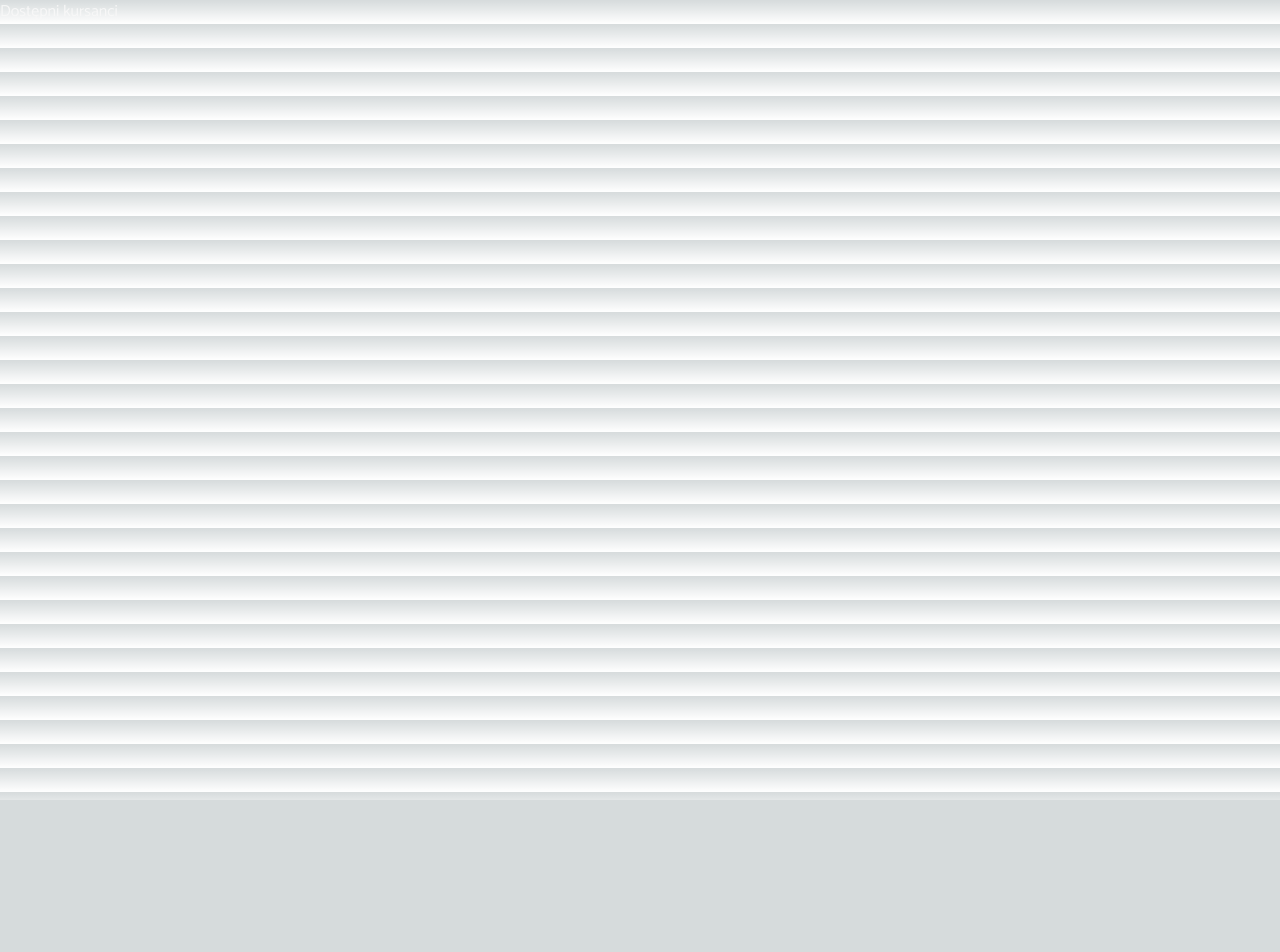
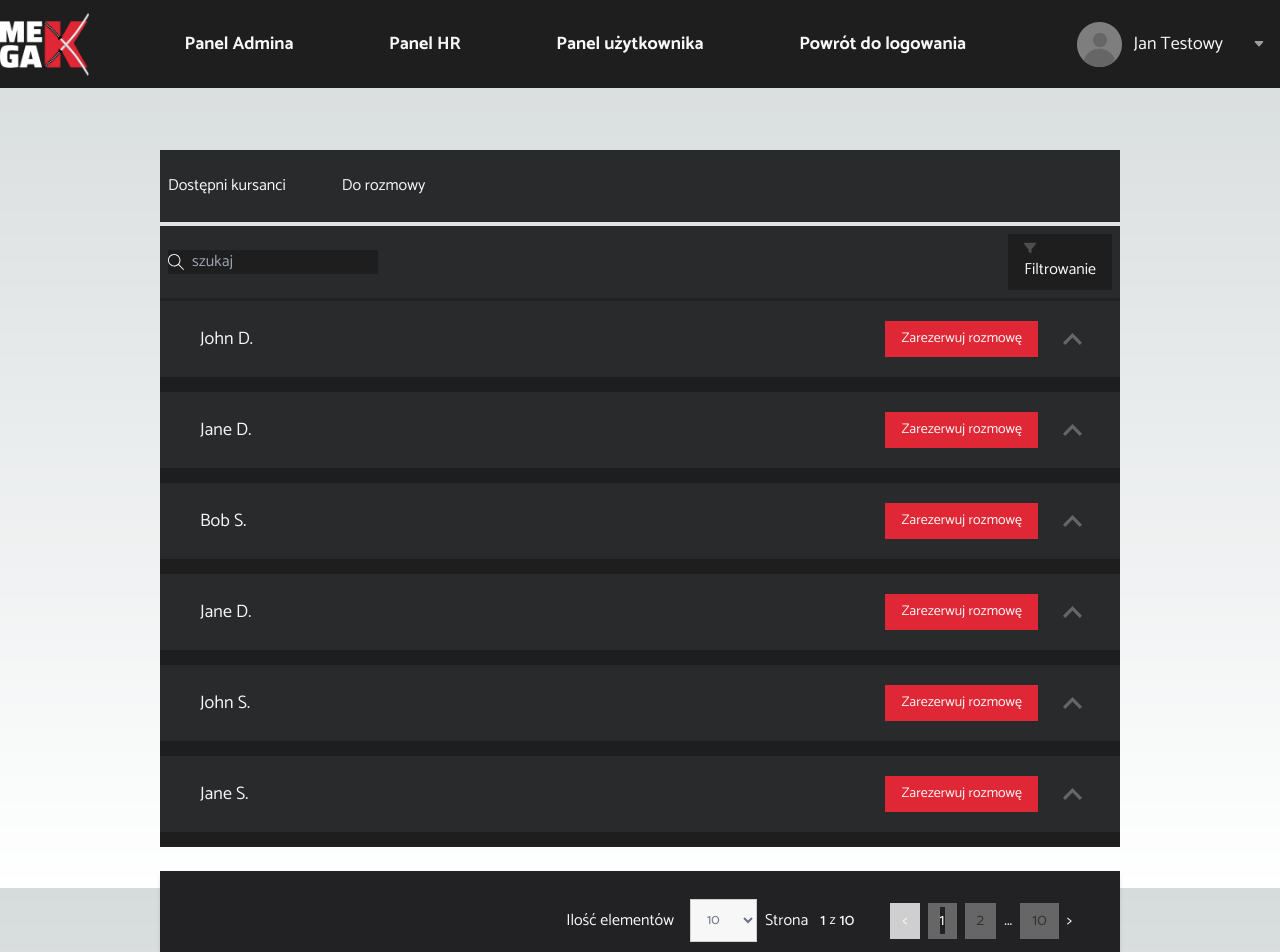
Before and after one commit to MichalTomczakSE/Mega-K-Headhunter-Front, a Next.js app: page /dashboard/hr/available-students in a window 1280 px wide. Shown: the top 952 px of the page. Before the commit the page ends 800 px from the top, so only its background shows below. Built offline with nearby package versions, Linux system fonts and the light colour scheme.

Commit message:
Create Layout for demo display

```diff
--- a/components/common/Header.tsx
+++ b/components/common/Header.tsx
@@ -1,42 +1,66 @@
-import Image from "next/image";
-import {Menu} from "@headlessui/react";
-import Link from "next/link"
+import Image from 'next/image';
+import { Menu } from '@headlessui/react';
+import Link from 'next/link';
 
 const links = [
-    {href: '#', label: 'Konto'},
-    {href: '/', label: 'Wyloguj'},
+  { href: '#', label: 'Konto' },
+  { href: '/', label: 'Wyloguj' },
 
-]
+];
 
 
 export const Header = () => {
   return (
-        <header className="bg-navbar-background">
-            <nav className="flex items-center justify-between flex-wrap container mx-auto pt-[13px] pb-[12px]">
+    <header className='bg-navbar-background'>
+      <nav className='flex items-center justify-between flex-wrap container mx-auto pt-[13px] pb-[12px]'>
+        <Link href='/dashboard'>
           <div>
-                    <Image src="/images/logo.png" height="55" width="89" alt="Megalogo"/>
+            <Image src='/images/logo.png' height='55' width='89' alt='Megalogo' />
           </div>
-                <div className="text-light-primary-text relative px-[15px] text-[18px]">
+        </Link>
+        <div>
+          <Link href='/admin'>
+            <p className='text-light-primary-text font-semibold text-[18px]'>Panel Admina</p>
+          </Link>
+        </div>
+        <div>
+          <Link href='/dashboard/hr/available-students'>
+            <p className='text-light-primary-text font-semibold text-[18px]'>Panel HR</p>
+          </Link>
+        </div
+        >
+        <div>
+          <Link href='/userProfile'>
+            <p className='text-light-primary-text font-semibold text-[18px]'>Panel użytkownika</p>
+          </Link>
+        </div>
+        <div>
+          <Link href='/'>
+            <p className='text-light-primary-text font-semibold text-[18px]'>Powrót do logowania</p>
+          </Link>
+        </div>
+        <div className='text-light-primary-text relative px-[15px] text-[18px]'>
+
           <Menu>
-                        <Menu.Button as="button" className="flex items-center justify-between">
-                            <Image src="/images/user_image.png" alt="userImage" width="45" height="45"
-                                   className="mr-3"/>
+            <Menu.Button as='button' className='flex items-center justify-between'>
+              <Image src='/images/user_image.png' alt='userImage' width='45' height='45'
+                     className='mr-3' />
               Jan Testowy
-                            <svg xmlns="http://www.w3.org/2000/svg" width="12" height="12" fill="#9E9E9E"
-                                 className="bi bi-caret-down-fill ml-[30px]" viewBox="0 0 16 16">
+              <svg xmlns='http://www.w3.org/2000/svg' width='12' height='12' fill='#9E9E9E'
+                   className='bi bi-caret-down-fill ml-[30px]' viewBox='0 0 16 16'>
                 <path
-                                    d="M7.247 11.14 2.451 5.658C1.885 5.013 2.345 4 3.204 4h9.592a1 1 0 0 1 .753 1.659l-4.796 5.48a1 1 0 0 1-1.506 0z"/>
+                  d='M7.247 11.14 2.451 5.658C1.885 5.013 2.345 4 3.204 4h9.592a1 1 0 0 1 .753 1.659l-4.796 5.48a1 1 0 0 1-1.506 0z' />
               </svg>
             </Menu.Button>
-                        <Menu.Items as="div"
-                                    className="absolute left-0 z-10 mt-2 flex flex-col w-full px-[15px] bg-navbar-background leading-[30px]">
+            <Menu.Items as='div'
+                        className='absolute left-0 z-10 mt-2 flex flex-col w-full px-[15px] bg-navbar-background leading-[30px]'>
               {links.map((link) => (
-                                <Link href={link.href} key={link.href} className="py-2.5">{link.label}</Link>
+                <Link href={link.href} key={link.href} className='py-2.5'>{link.label}</Link>
               ))}
             </Menu.Items>
           </Menu>
         </div>
       </nav>
     </header>
-    )
-}
+  );
+};
--- a/components/filter/FilterForm.tsx
+++ b/components/filter/FilterForm.tsx
@@ -80,14 +80,14 @@ export const FilterForm = () => {
 
 
   return (
-    <>
+    <div className='text-left'>
       <Button
         color='bg-navbar-background'
         onClick={() =>
           setShowModal(true)
         }>
         <svg
-          className='inline mr-1 mb-1'
+          className='mr-1 mb-1'
           xmlns='http://www.w3.org/2000/svg'
           width='12'
           height='12'
@@ -98,6 +98,7 @@ export const FilterForm = () => {
         </svg>
         Filtrowanie
       </Button>
+
       <Modal
         isOpen={showModal}
         onClose={() => setShowModal(false)}>
@@ -175,6 +176,6 @@ export const FilterForm = () => {
           </div>
         </div>
       </Modal>
-    </>
+    </div>
   );
 };
--- a/components/registerAndForgottenPassword.tsx
+++ b/components/registerAndForgottenPassword.tsx
@@ -4,6 +4,7 @@ import { useForm } from "react-hook-form";
 import { Input } from "@/components/common/Input";
 import { Button } from "@/components/common/Button";
 import logo from'../public/images/logo.png'
+import Link from 'next/link';
 
 
 interface Props{
@@ -25,11 +26,13 @@ export const RegisterAndForgottenPassword = ({message}:Props) => {
         <div className="w-full md:mt-0 sm:max-w-md xl:p-0">
           <div className="p-6 space-y-4 md:space-y-6 sm:p-8">
             <div className={"flex w-full justify-center"}>
+              <Link href="/">
               <Image
                 alt={"megak"}
                 src={logo}
                 className={"object-fill w-36 "}
               />
+              </Link>
             </div>
             <form
               onSubmit={handleSubmit((formValue) => formHandler(formValue))}
--- /dev/null
+++ b/pages/admin.tsx
@@ -0,0 +1,13 @@
+import {Header} from "@/components/common/Header";
+import {LoaderCSV} from "@/components/common/loaderCSV/loaderCSV";
+
+export default function Admin() {
+  return (
+    <div>
+      <Header/>
+      <section className="bg-primary-background w-full h-[100vh]">
+        <LoaderCSV/>
+      </section>
+    </div>
+  )
+}
--- a/pages/dashboard/hr/available-students.tsx
+++ b/pages/dashboard/hr/available-students.tsx
@@ -1,8 +1,44 @@
+import { Container } from '@/components/hrInfo/hrContainer/Container';
+import { Header } from '@/components/common/Header';
+import { LinkComponent } from '@/components/hrInfo/linkHr/linkComponent';
+import { SearchStudent } from '@/components/hrInfo/Search/searchStudent';
+import { Filter } from '@/components/hrInfo/Filter/Filter';
+import { Pagination } from '@/components/hrInfo/Pagination/Pagination';
+import React, { useState } from 'react';
+import { FilterForm } from '@/components/filter/FilterForm';
+import { StudentList } from '@/components/common/student/StudentList';
 
 const AvailableStudents = () => {
-	return <>
-			<div> Dostępni kursanci</div>
+	const [studentsList, setStudentsList] = useState<[]>([]);
+	const [studentsCount, setStudentsCount] = useState<number>(0);
+	const [search, setSearch] = useState('');
+	const [currentPage, setCurrentPage] = useState<number>(0);
+	const [perPage, setPerPage] = useState<number>(10);
+	return (
+		<>
+			<Header />
+			<Container>
+				<div className='flex items-center  w-9/12 h-[72px] px-2 bg-secondary-background mb-1'>
+					<LinkComponent />
+				</div>
+				<div className='flex flex-col h-3/4 w-9/12'>
+					<div
+						className='py-2 h-[85px] px-2 border-b-primary-background border-b-[3px] flex text-center flex-row justify-between items-center w-full  h-3/4 bg-secondary-background '>
+						<SearchStudent setSearch={(search) => setSearch(search)} />
+						<div className=''>
+							<FilterForm />
+						</div>
+					</div>
+					<StudentList/>
+
+					<Pagination total={studentsCount ? studentsCount : 0} limit={perPage}
+											setLimit={perPage => setPerPage(perPage)} page={currentPage}
+											setPage={currentPage => setCurrentPage(currentPage)} />
+				</div>
+			</Container>
+
 		</>
+	);
 };
 
 export default AvailableStudents;
--- /dev/null
+++ b/pages/dashboard/index.tsx
@@ -0,0 +1,13 @@
+import {Header} from "@/components/common/Header";
+import { StudentList } from '@/components/common/student/StudentList';
+const TestPage = ()=>  {
+  return (
+    <>
+      <Header/>
+      <section className="bg-primary-background h-[100vh]">
+      </section>
+    </>
+  )
+}
+
+export default TestPage
--- a/pages/login.tsx
+++ /dev/null
@@ -1,78 +0,0 @@
-import Link from "next/link";
-import Image from "next/image";
-import { useForm } from "react-hook-form";
-import { Input } from "@/components/common/Input";
-import { Button } from "@/components/common/Button";
-import logo from'../public/images/logo.png'
-
-interface FormValues{
-  email:string;
-  password:string;
-}
-
-const LoginPage = () => {
-  const { register, handleSubmit } = useForm<FormValues>({
-    defaultValues: {
-      email: "",
-      password: "",
-    },
-  });
-  const formHandler = (formValues:FormValues) => {
-  };
-  return (
-    <>
-      <div className="flex flex-col bg-primary-background items-center justify-center px-6 py-8 mx-auto h-screen lg:py-0">
-        <div className="w-full md:mt-0 sm:max-w-md xl:p-0">
-          <div className="p-6 space-y-4 md:space-y-6 sm:p-8">
-            <div className={"flex w-full justify-center"}>
-              <Image
-                alt={"megak"}
-                src={logo}
-                className={"object-fill w-36 "}
-              />
-            </div>
-            <form
-              onSubmit={handleSubmit((formValues) => formHandler(formValues))}
-              className="space-y-4"
-            >
-              <div>
-                <Input
-                  placeholder="E-mail"
-                  register={register("email", { required: true })}
-                />
-              </div>
-              <div>
-                <Input
-                  register={register("password", { required: true })}
-                  password
-                  placeholder={"Hasło"}
-                />
-              </div>
-              <div className="flex flex-row-reverse mb-6">
-                <Link href={"/forgotPassword"}>
-                  <span className={"text-light-primary-text"}>
-                    Zapomniałeś hasła?
-                  </span>
-                </Link>
-              </div>
-              <div className={"flex items-center justify-between"}>
-                <span className="text-sm font-light text-light-primary-text">
-                  Nie masz konta?{" "}
-                  <Link
-                    href={"/register"}
-                    className="font-medium cursor-pointer underline"
-                  >
-                    Zarejestruj się
-                  </Link>
-                </span>
-                <Button type={"submit"}>Zaloguj się</Button>
-              </div>
-            </form>
-          </div>
-        </div>
-      </div>
-    </>
-  );
-};
-
-export default LoginPage;
--- a/types/student/student-entity.ts
+++ b/types/student/student-entity.ts
@@ -30,8 +30,6 @@ export interface StudentEntity {
   status: StudentStatus;
 };
 
-
-
 export interface OneStudentResponse {
   id: string,
   githubUsername: string,
```
Also changed, not shown: pages/dashboard/hr/to-talk.tsx (+25 -20 lines), pages/index.tsx (+78 -11 lines). Lines whose indentation alone changed are shown as unchanged.
